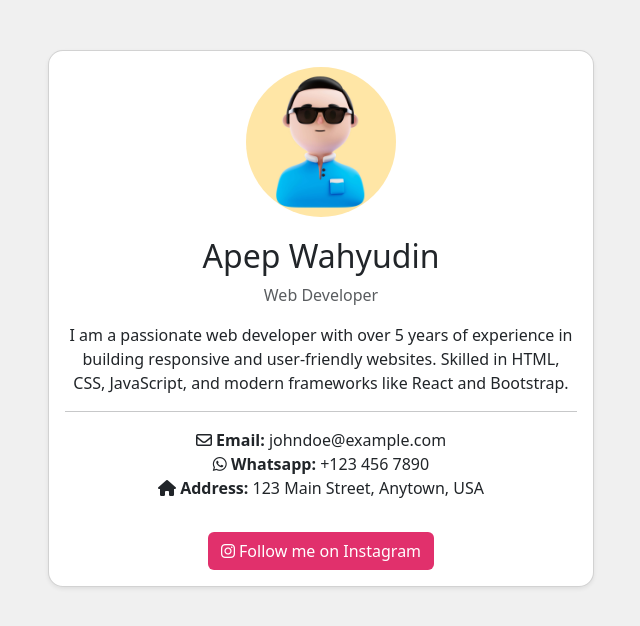
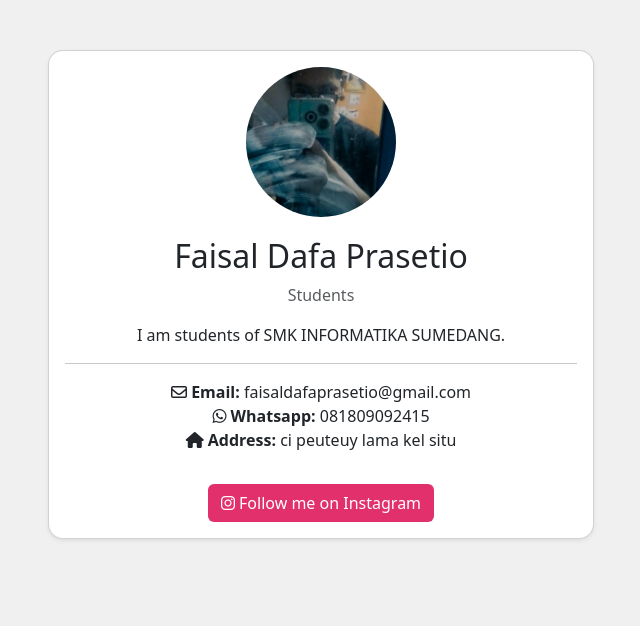
Before and after one commit to Valdowattpad/tc_faisal_x1, a plain HTML site: page index.html in a window 1280 px wide. Shown: the whole page, without its empty margins (319-959 px from the left). Drawn offline with nearby package versions, Linux system fonts and the light colour scheme.

Commit message:
Update index.html

```diff
--- a/index.html
+++ b/index.html
@@ -14,18 +14,18 @@
             <div class="col-md-6">
                 <div class="card shadow-sm">
                     <div class="card-body text-center">
-                        <img src="avatar.jpg" alt="Profile Image" class="profile-img">
-                        <h2>Apep Wahyudin</h2>
-                        <p class="text-muted">Web Developer</p>
-                        <p>I am a passionate web developer with over 5 years of experience in building responsive and user-friendly websites. Skilled in HTML, CSS, JavaScript, and modern frameworks like React and Bootstrap.
+                        <img src="IMG_20241020_205356_261.webp" alt="Profile Image" class="profile-img">
+                        <h2>Faisal Dafa Prasetio</h2>
+                        <p class="text-muted">Students</p>
+                        <p>I am students of SMK INFORMATIKA SUMEDANG.
                         </p>
                         <hr>
                         <ul class="list-unstyled">
-                            <li><i class="fa-regular fa-envelope"></i> <strong>Email:</strong> johndoe@example.com</li>
-                            <li><i class="fa-brands fa-whatsapp"></i> <strong>Whatsapp:</strong> +123 456 7890</li>
-                            <li><i class="fa-solid fa-house"></i> <strong>Address:</strong> 123 Main Street, Anytown, USA</li>
+                            <li><i class="fa-regular fa-envelope"></i> <strong>Email:</strong> faisaldafaprasetio@gmail.com</li>
+                            <li><i class="fa-brands fa-whatsapp"></i> <strong>Whatsapp:</strong> 081809092415</li>
+                            <li><i class="fa-solid fa-house"></i> <strong>Address:</strong> ci peuteuy lama kel situ</li>
                         </ul>
-                        <a href="https://www.instagram.com/sebuahsemangat" target="_blank" class="btn btn-instagram mt-3">
+                        <a href="https://www.instagram.com/evalwattpad" target="_blank" class="btn btn-instagram mt-3">
                             <i class="fab fa-instagram"></i> Follow me on Instagram
                         </a>
                     </div>
```
